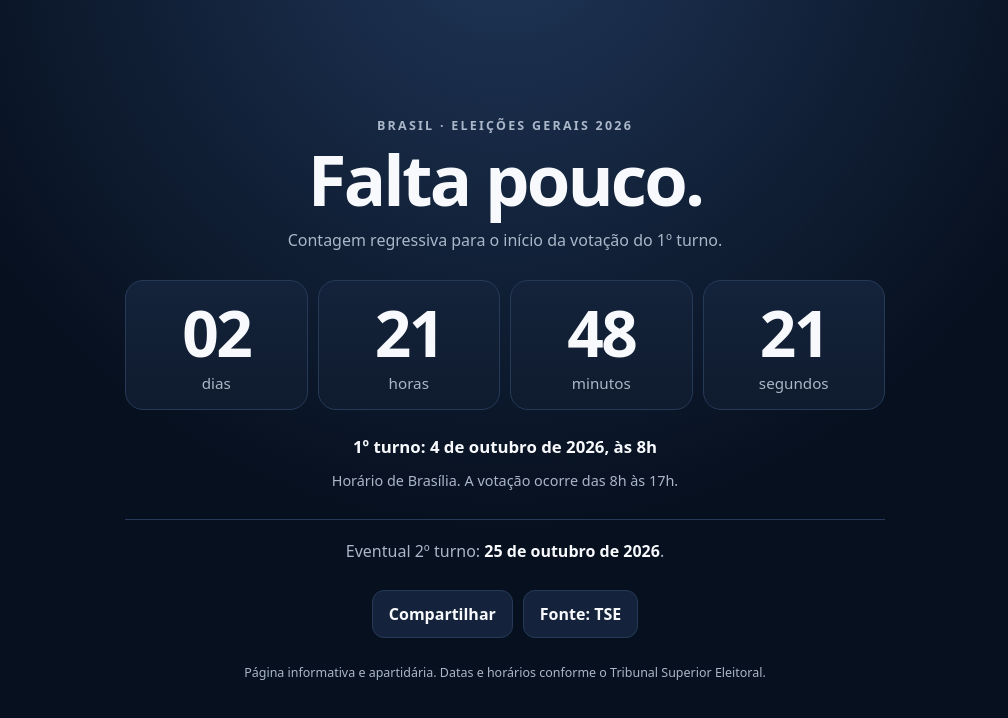
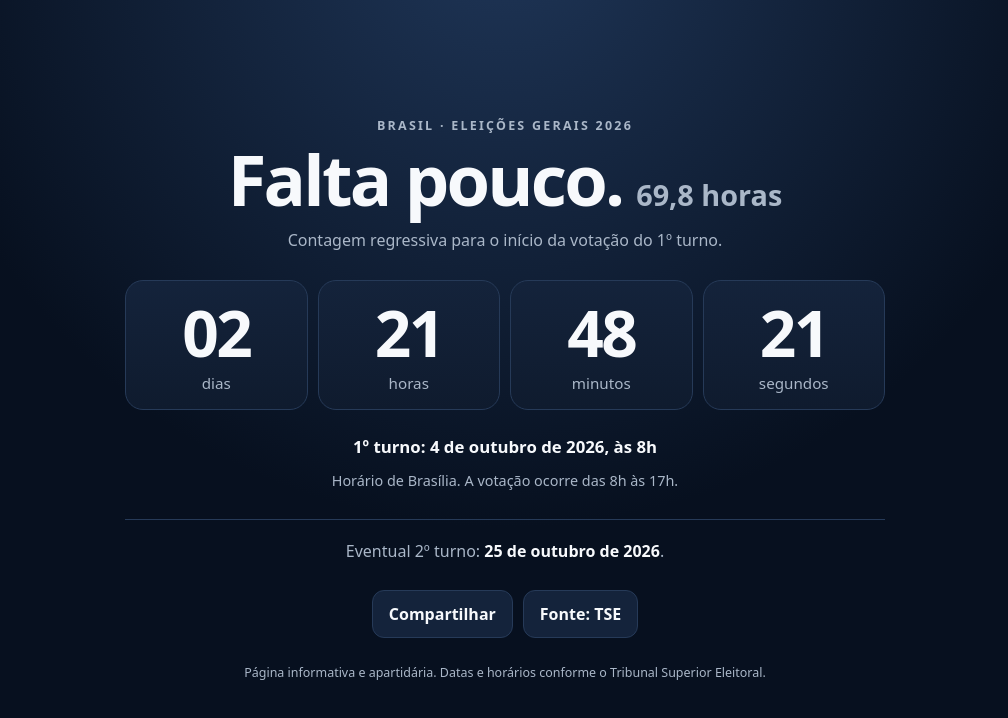
Before and after one commit to flaviobarros/eleicoes-2026, a plain HTML site: page index.html in a window 1280 px wide. Shown: the whole page, without its empty margins (135-1143 px from the left). Drawn offline with Linux system fonts and the light colour scheme.

Commit message:
Show live total hours remaining beside headline

```diff
--- a/index.html
+++ b/index.html
@@ -16,7 +16,9 @@
     body{margin:0;min-height:100vh;font-family:system-ui,-apple-system,BlinkMacSystemFont,"Segoe UI",sans-serif;background:radial-gradient(circle at 50% -10%,#1f3658 0,transparent 38rem),var(--bg);color:var(--text);display:grid;place-items:center;padding:24px 16px}
     main{width:min(760px,100%);text-align:center}
     .eyebrow{text-transform:uppercase;letter-spacing:.18em;font-weight:700;color:var(--muted);font-size:.78rem;margin-bottom:10px}
+    .headline{display:flex;align-items:baseline;justify-content:center;gap:14px;flex-wrap:wrap}
     h1{font-size:clamp(2rem,7vw,4.4rem);line-height:1;margin:0;letter-spacing:-.04em}
+    .total-hours{font-size:clamp(1.15rem,3.5vw,1.8rem);font-weight:750;color:var(--muted);font-variant-numeric:tabular-nums;white-space:nowrap}
     .subtitle{color:var(--muted);margin:14px auto 28px;max-width:38rem;line-height:1.5}
     .countdown{display:grid;grid-template-columns:repeat(4,1fr);gap:10px;margin:0 auto 24px}
     .unit{background:linear-gradient(180deg,var(--panel2),var(--panel));border:1px solid var(--line);border-radius:18px;padding:20px 8px 16px}
@@ -37,7 +39,7 @@
 <body>
 <main>
   <div class="eyebrow">Brasil · Eleições Gerais 2026</div>
-  <h1>Falta pouco.</h1>
+  <div class="headline"><h1>Falta pouco.</h1><span class="total-hours" id="totalHours">-- horas</span></div>
   <p class="subtitle">Contagem regressiva para o início da votação do 1º turno.</p>
 
   <section class="countdown" aria-label="Contagem regressiva para o primeiro turno" aria-live="polite">
@@ -65,12 +67,14 @@
   const start = new Date("2026-10-04T08:00:00-03:00").getTime();
   const end = new Date("2026-10-04T17:00:00-03:00").getTime();
   const $ = id => document.getElementById(id);
-  const d=$("days"),h=$("hours"),m=$("minutes"),s=$("seconds");
+  const d=$("days"),h=$("hours"),m=$("minutes"),s=$("seconds"),totalHours=$("totalHours");
   const subtitle=document.querySelector(".subtitle");
   const pad=n=>String(n).padStart(2,"0");
 
   function render(ms){
-    const total=Math.max(0,Math.floor(ms/1000));
+    const safeMs=Math.max(0,ms);
+    const total=Math.floor(safeMs/1000);
+    totalHours.textContent=(safeMs/3600000).toFixed(1).replace(".",",")+" horas";
     d.textContent=pad(Math.floor(total/86400));
     h.textContent=pad(Math.floor((total%86400)/3600));
     m.textContent=pad(Math.floor((total%3600)/60));
```
